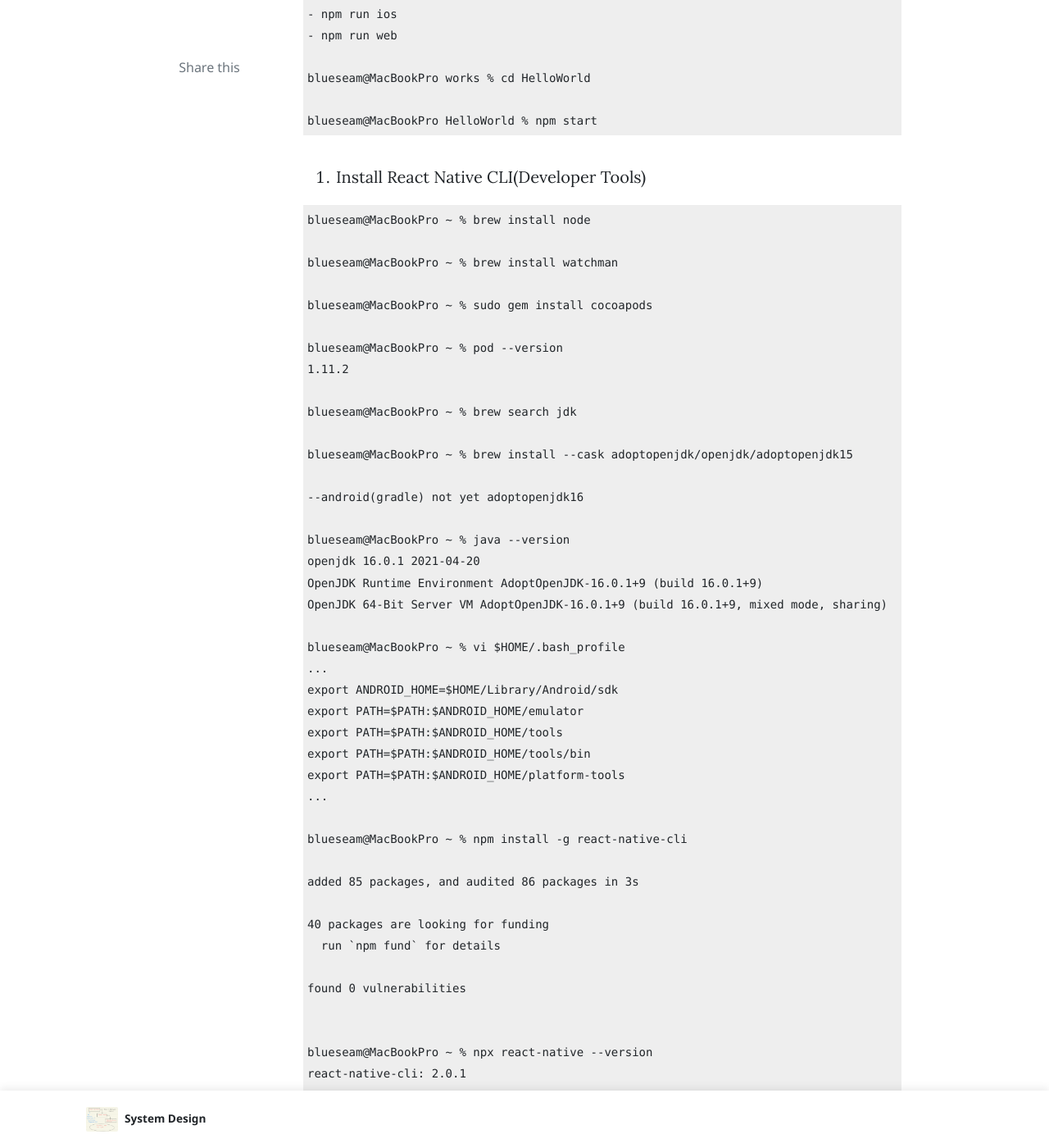
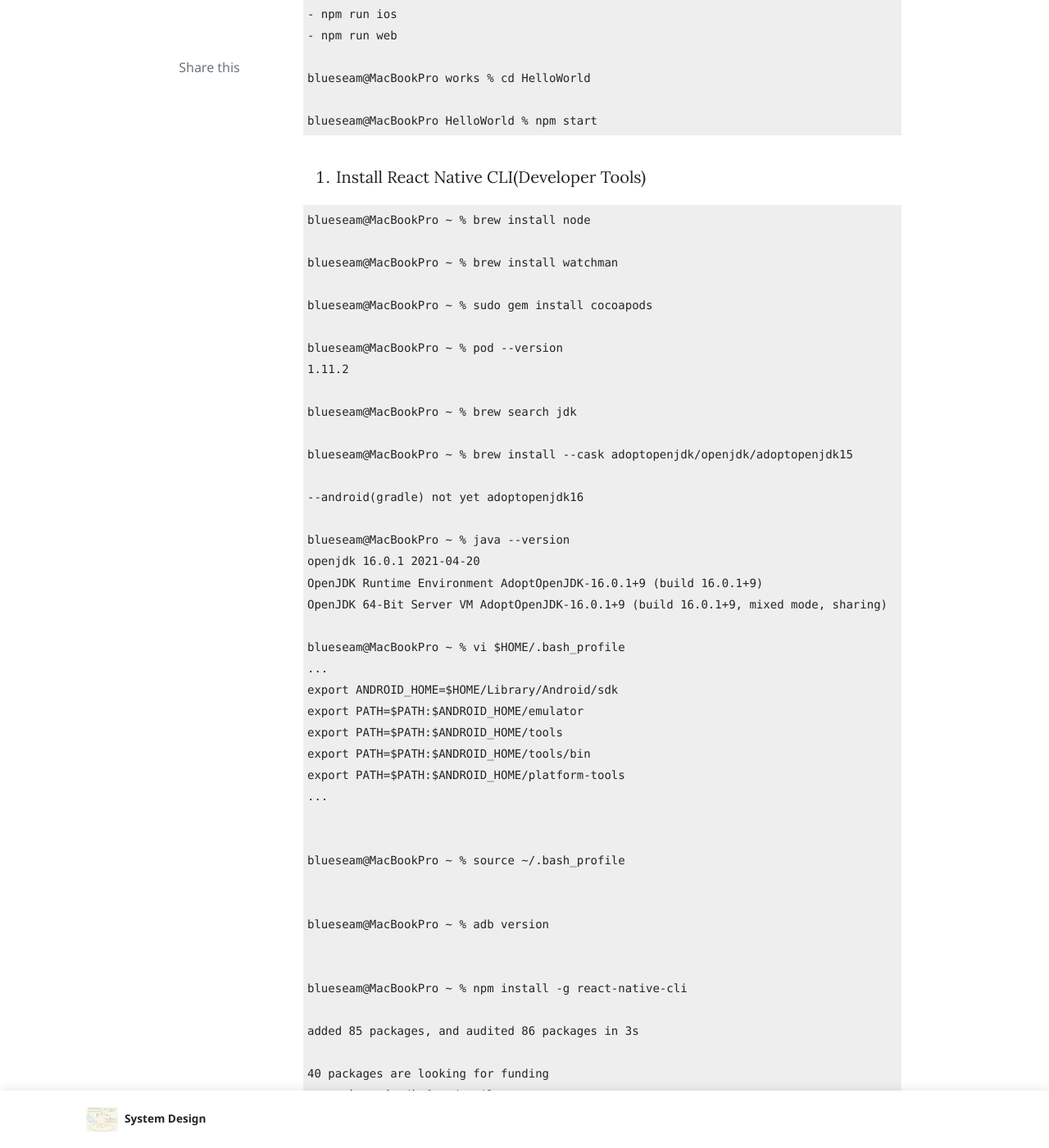
Before and after one commit to blueseam/blueseam.github.io, a Jekyll site: the page built from _posts/2022-01-07-React-Native.md, in a window 1280 px wide and 1400 px high, scrolled down 1934 px. Shown: the whole window at 82% size. Built offline with Jekyll 4.4.1, drawn with Linux system fonts in a browser that asks for light colours; nearby versions of some CDN libraries; comment, search, counter and statistics services are not loaded; some of the changed text lies outside the part shown.

Commit message:
Update 2022-01-07-React-Native.md

```diff
--- a/_posts/2022-01-07-React-Native.md
+++ b/_posts/2022-01-07-React-Native.md
@@ -97,6 +97,13 @@
 export PATH=$PATH:$ANDROID_HOME/platform-tools
 ...
 
+
+blueseam@MacBookPro ~ % source ~/.bash_profile
+
+
+blueseam@MacBookPro ~ % adb version
+
+
 blueseam@MacBookPro ~ % npm install -g react-native-cli
 
 added 85 packages, and audited 86 packages in 3s
```
